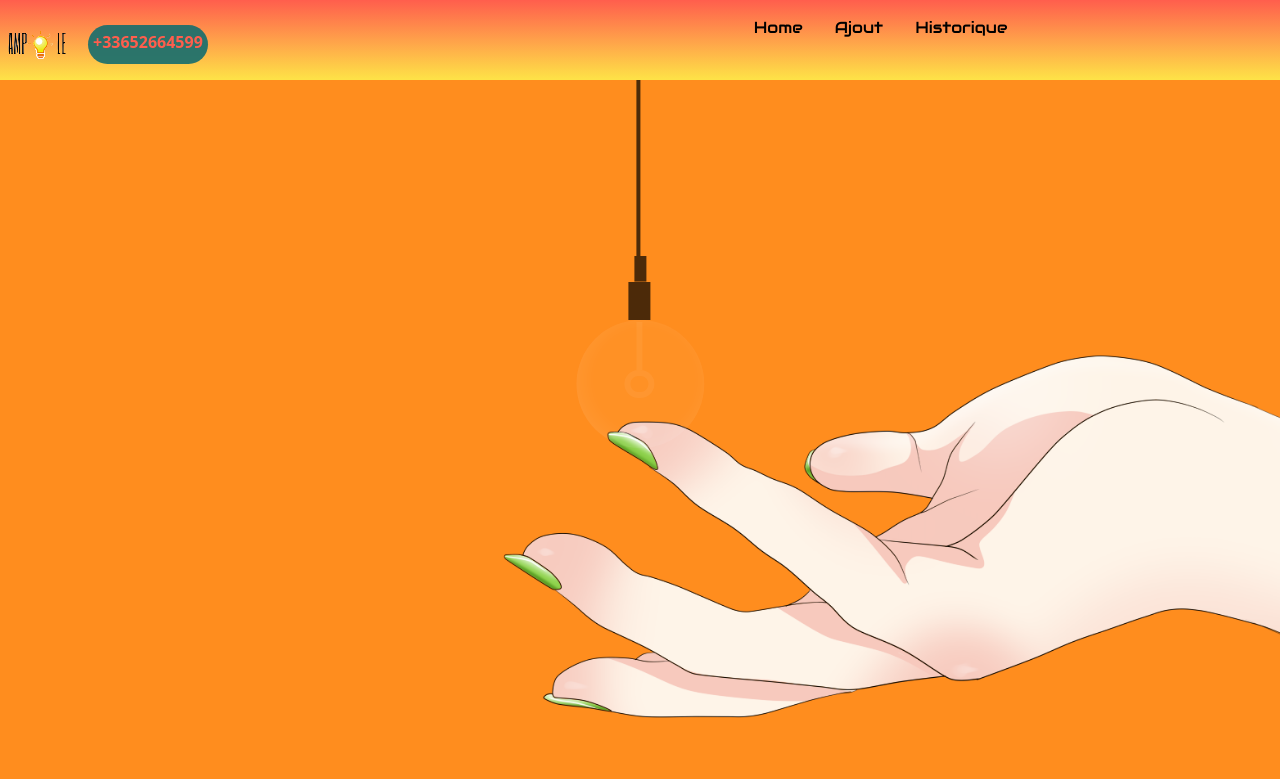
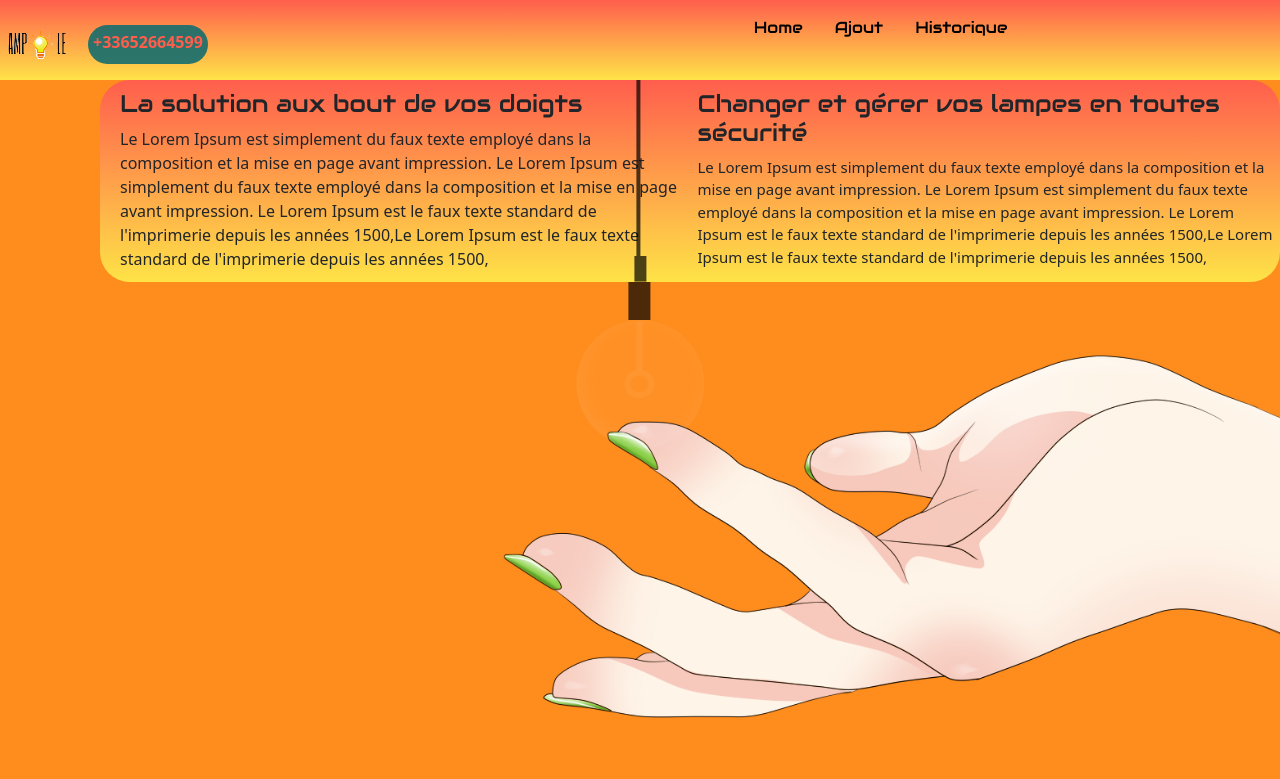
Before and after one commit to Minkailou/ProjetLumiereAmpoule, a PHP site: page / in a window 1280 px wide. Shown: the top 779 px of the page. Run offline with PHP 8.4, Linux system fonts and the light colour scheme; the visitor is signed in with stand-in values (Sample User, id 1); some libraries are stand-ins or nearby versions; some web fonts are replaced.

Commit message:
avancement

```diff
--- a/body.inc.php
+++ b/body.inc.php
@@ -1,5 +1,15 @@
 
 <div class="bandeau">
+<div class="hue-bloc">
+<div class="hue" data-aos="fade-right" data-aos-duration="3000">
+  <h4 id="top1">La solution aux bout de vos doigts </h4>
+  <p id="parag1">Le Lorem Ipsum est simplement du faux texte employé dans la composition et la mise en page avant impression. Le Lorem Ipsum est simplement du faux texte employé dans la composition et la mise en page avant impression. Le Lorem Ipsum est le faux texte standard de l'imprimerie depuis les années 1500,Le Lorem Ipsum est le faux texte standard de l'imprimerie depuis les années 1500,</p>
+</div>
+<div class="hue2" data-aos="fade-left" data-aos-duration="3000">
+  <h4 id="top2">Changer et gérer vos lampes en toutes sécurité</h4>
+  <p id="parag2">Le Lorem Ipsum est simplement du faux texte employé dans la composition et la mise en page avant impression. Le Lorem Ipsum est simplement du faux texte employé dans la composition et la mise en page avant impression. Le Lorem Ipsum est le faux texte standard de l'imprimerie depuis les années 1500,Le Lorem Ipsum est le faux texte standard de l'imprimerie depuis les années 1500,</p>
+</div>
+</div>
 <div id="lamp">
   <input type="radio" name="switch" value="on" />
   <input type="radio" name="switch" value="off" checked="checked"/>
--- a/footer.inc.php
+++ b/footer.inc.php
@@ -75,6 +75,10 @@
 </footer>
 
    <script src="https://use.fontawesome.com/fe6d492c4a.js"></script>
+   <script src="https://unpkg.com/aos@2.3.1/dist/aos.js"></script>
+    <script>
+        AOS.init();
+    </script>
 
  </body>
 
--- a/header.inc.php
+++ b/header.inc.php
@@ -12,6 +12,7 @@
       <link href="./chemin-vers-fontawesome/css/all.css" rel="stylesheet">
       <link href="./css/bootstrap.min.css" rel="stylesheet">
       <link href="./css/bootstrap.css" rel="stylesheet">
+      <link href="https://unpkg.com/aos@2.3.1/dist/aos.css" rel="stylesheet">
 
  </head>
  <body>
--- a/style.css
+++ b/style.css
@@ -5,6 +5,46 @@
 body{
     margin: 0;
     padding: 0;
+}
+.hue-bloc{
+    display: flex;
+
+}
+.hue{
+    margin-left: 100px;
+    width: 694px;
+    height: 202px;
+    border-radius: 30px 0 0 30px;
+    background: linear-gradient(#ff5e4d, #fee347);
+
+
+
+}
+.hue2{
+    font-size: 15px;
+    width: 700px;
+    height: 202px;
+    border-radius: 0 30px 30px 0;
+    background: linear-gradient(#ff5e4d, #fee347);
+
+
+}
+#top1{
+    font-family: 'Audiowide', Sans-serif;
+    margin-left: 20px;
+    margin-top: 10px;
+
+}
+#parag1{
+    margin-left: 20px;
+}
+#top2{
+    margin-left: 10px;
+    font-family: 'Audiowide', Sans-serif;
+    margin-top: 10px;
+}
+#parag2{
+    margin-left: 10px;
 }
 .titre{
     display: flex;
```
Also changed, not shown: publier.php (+22 -21 lines), script.js (added, +11 -0 lines).
